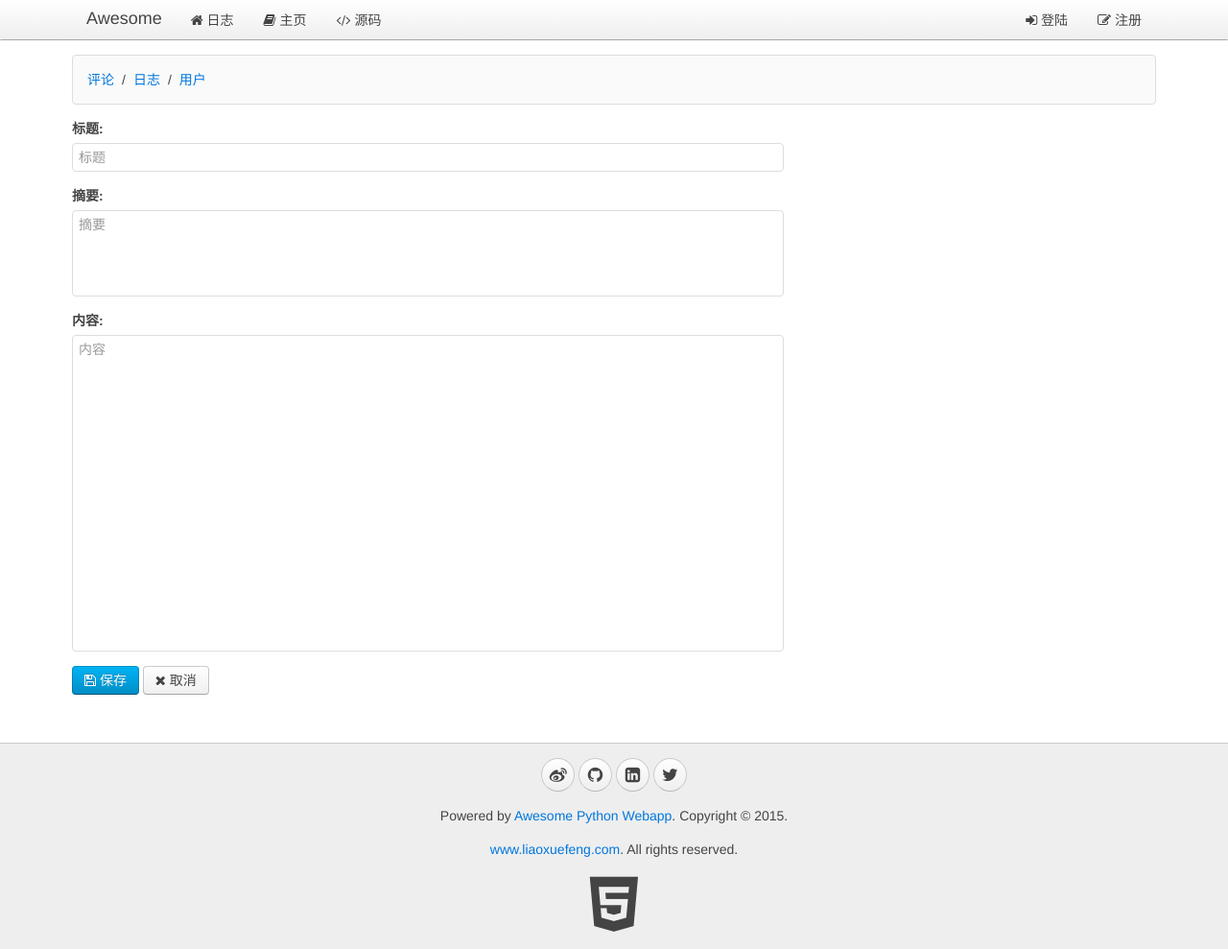
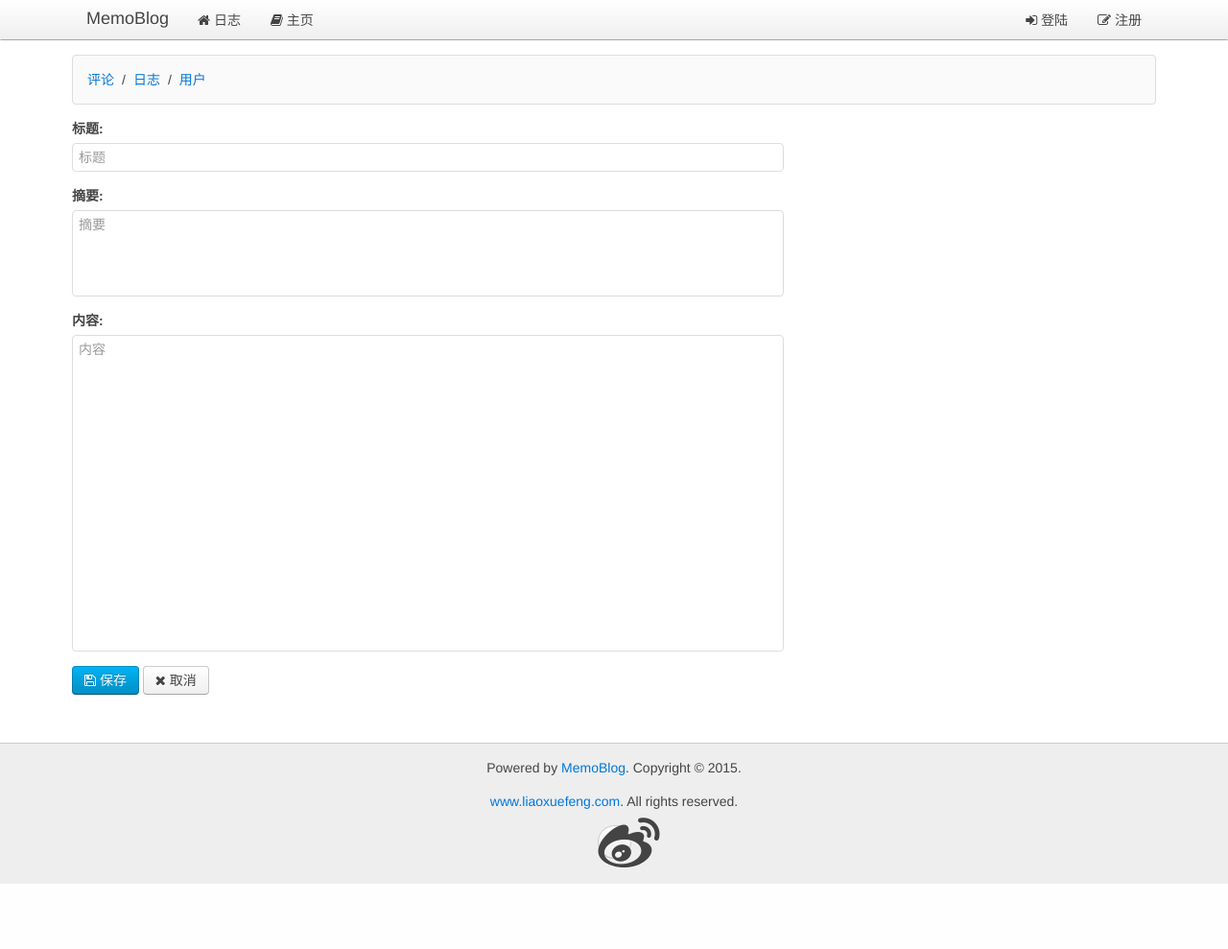
Before and after one commit to daihaovigg/web, a Python web app: template templates/manage_blog_edit.html in a window 1280 px wide. Shown: the whole page at 96% size. After the commit the page ends 921 px from the top, so only its background shows below. Run offline with Jinja, Linux system fonts and the light colour scheme; the template is opened without the code that fills it, so the values that code supplies are empty.

Commit message:
some magic so it can work well but i know nothing

```diff
--- a/handlers.py
+++ b/handlers.py
@@ -223,7 +223,8 @@ def api_delete_comments(id, request):
     return dict(id=id)
 
 @get('/api/users')
-def api_get_users(*, page='1'):
+def api_get_users(request,*, page='1'):
+    check_admin(request)
     page_index = get_page_index(page)
     num = yield from User.findNumber('count(id)')
     p = Page(num, page_index)
--- a/templates/__base__.html
+++ b/templates/__base__.html
@@ -20,7 +20,7 @@
 <head>
     <meta charset="utf-8" />
     {% block meta %}<!-- block meta  -->{% endblock %}
-    <title>{% block title %} ? {% endblock %} - Awesome Python Webapp</title>
+    <title>{% block title %} ? {% endblock %} - MemoBlog</title>
     <link rel="stylesheet" href="/static/css/uikit.min.css">
     <link rel="stylesheet" href="/static/css/uikit.gradient.min.css">
     <link rel="stylesheet" href="/static/css/awesome.css" />
@@ -35,11 +35,10 @@
 <body>
     <nav class="uk-navbar uk-navbar-attached uk-margin-bottom">
         <div class="uk-container uk-container-center">
-            <a href="/" class="uk-navbar-brand">Awesome</a>
+            <a href="/" class="uk-navbar-brand">MemoBlog</a>
             <ul class="uk-navbar-nav">
                 <li data-url="blogs"><a href="/"><i class="uk-icon-home"></i> 日志</a></li>
-                <li ><a href="/manage/"><i class="uk-icon-book"></i> 主页</a></li>
-                <li><a target="_blank" href="https://github.com/michaelliao/awesome-python3-webapp"><i class="uk-icon-code"></i> 源码</a></li>
+                <li data-url="manage"><a href="/manage/"><i class="uk-icon-book"></i> 主页</a></li>
             </ul>
             <div class="uk-navbar-flip">
                 <ul class="uk-navbar-nav">
@@ -73,19 +72,13 @@
     <div class="uk-margin-large-top" style="background-color:#eee; border-top:1px solid #ccc;">
         <div class="uk-container uk-container-center uk-text-center">
             <div class="uk-panel uk-margin-top uk-margin-bottom">
-                <p>
-                    <a target="_blank" href="http://weibo.com/2338053955" class="uk-icon-button uk-icon-weibo"></a>
-                    <a target="_blank" href="https://github.com/michaelliao" class="uk-icon-button uk-icon-github"></a>
-                    <a target="_blank" href="http://www.linkedin.com/in/liaoxuefeng" class="uk-icon-button uk-icon-linkedin-square"></a>
-                    <a target="_blank" href="https://twitter.com/liaoxuefeng" class="uk-icon-button uk-icon-twitter"></a>
-                </p>
                 {% if __user__.admin %}
-                    <p>Powered by <a href="http://awesome.liaoxuefeng.com">Awesome Python Webapp</a>. Copyright &copy; 2015. [<a href="/manage/" target="_blank">Manage</a>]</p>
+                    <p>Powered by <a href="http://awesome.liaoxuefeng.com">MemoBlog</a>. Copyright &copy; 2015. [<a href="/manage/" target="_blank">Manage</a>]</p>
                 {% else %}
-                    <p>Powered by <a href="http://awesome.liaoxuefeng.com">Awesome Python Webapp</a>. Copyright &copy; 2015. </p>
+                    <p>Powered by <a href="http://awesome.liaoxuefeng.com">MemoBlog</a>. Copyright &copy; 2015. </p>
                 {% endif %}
                 <p><a href="http://www.liaoxuefeng.com/" target="_blank">www.liaoxuefeng.com</a>. All rights reserved.</p>
-                <a target="_blank" href="http://www.w3.org/TR/html5/"><i class="uk-icon-html5" style="font-size:64px; color: #444;"></i></a>
+                <a target="_blank" href="http://weibo.com/2338053955"><i class="uk-icon-button uk-icon-weibo" style="font-size:64px; color: #444;"></i></a>
             </div>
 
         </div>
--- a/templates/signin.html
+++ b/templates/signin.html
@@ -44,7 +44,7 @@ $(function() {
 <body class="uk-height-1-1">
     <div class="uk-vertical-align uk-text-center uk-height-1-1">
         <div class="uk-vertical-align-middle" style="width: 320px">
-            <p><a href="/" class="uk-icon-button"><i class="uk-icon-html5"></i></a> <a href="/">Awesome Python Webapp</a></p>
+            <p><a href="/" class="uk-icon-button"><i class="uk-icon-html5"></i></a> <a href="/">MemoBlog</a></p>
             <form id="vm" v-on="submit: submit" class="uk-panel uk-panel-box uk-form">
                 <div class="uk-alert uk-alert-danger uk-hidden"></div>
                 <div class="uk-form-row">
```
